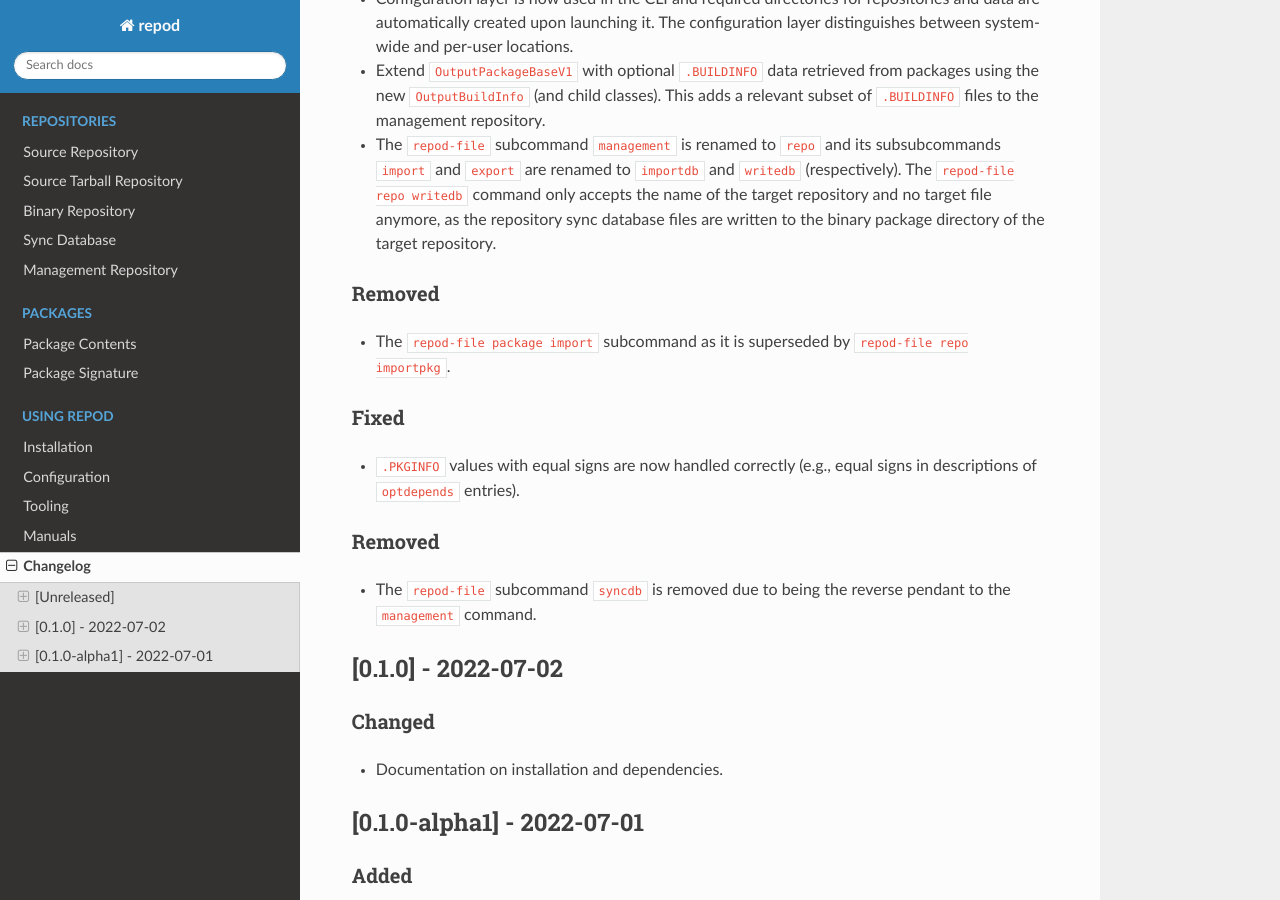
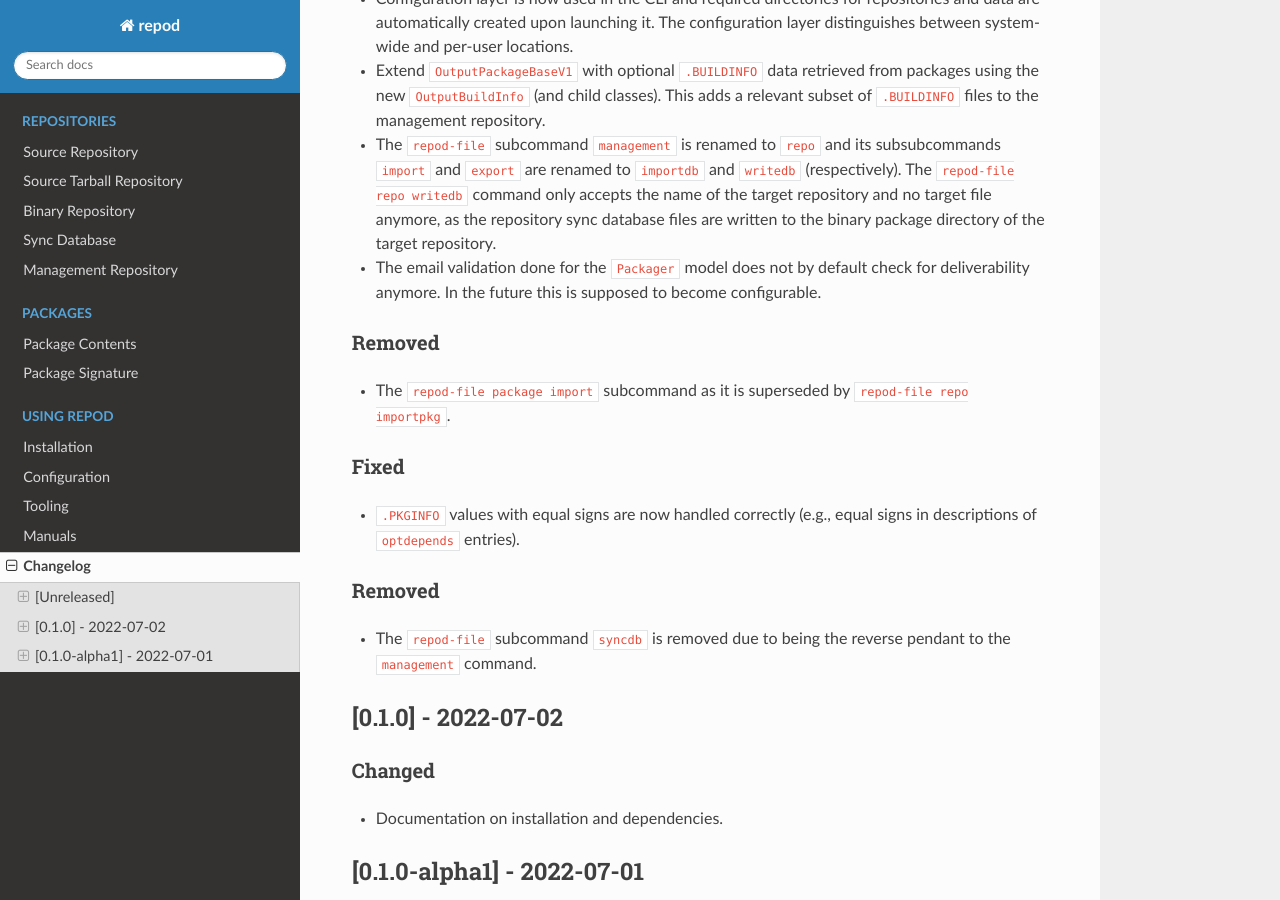
Before and after one commit to archlinux/repod, a Sphinx documentation site: the page built from docs/repod/changelog.rst, in a window 1280 px wide and 900 px high, scrolled down 795 px. Built offline with Sphinx 7.4.7 and the Read the Docs theme 2.0.0, drawn with Linux system fonts in a browser that asks for light colours.

Commit message:
Add changelog entry for change to email validation
docs/repod/changelog.rst:
Add changelog entry for change to email validation in `Packager` model.

```diff
--- a/docs/repod/changelog.rst
+++ b/docs/repod/changelog.rst
@@ -49,6 +49,9 @@ Changed
   The ``repod-file repo writedb`` command only accepts the name of the target
   repository and no target file anymore, as the repository sync database files
   are written to the binary package directory of the target repository.
+* The email validation done for the ``Packager`` model does not by default
+  check for deliverability anymore. In the future this is supposed to become
+  configurable.
 
 Removed
 ^^^^^^^
```
